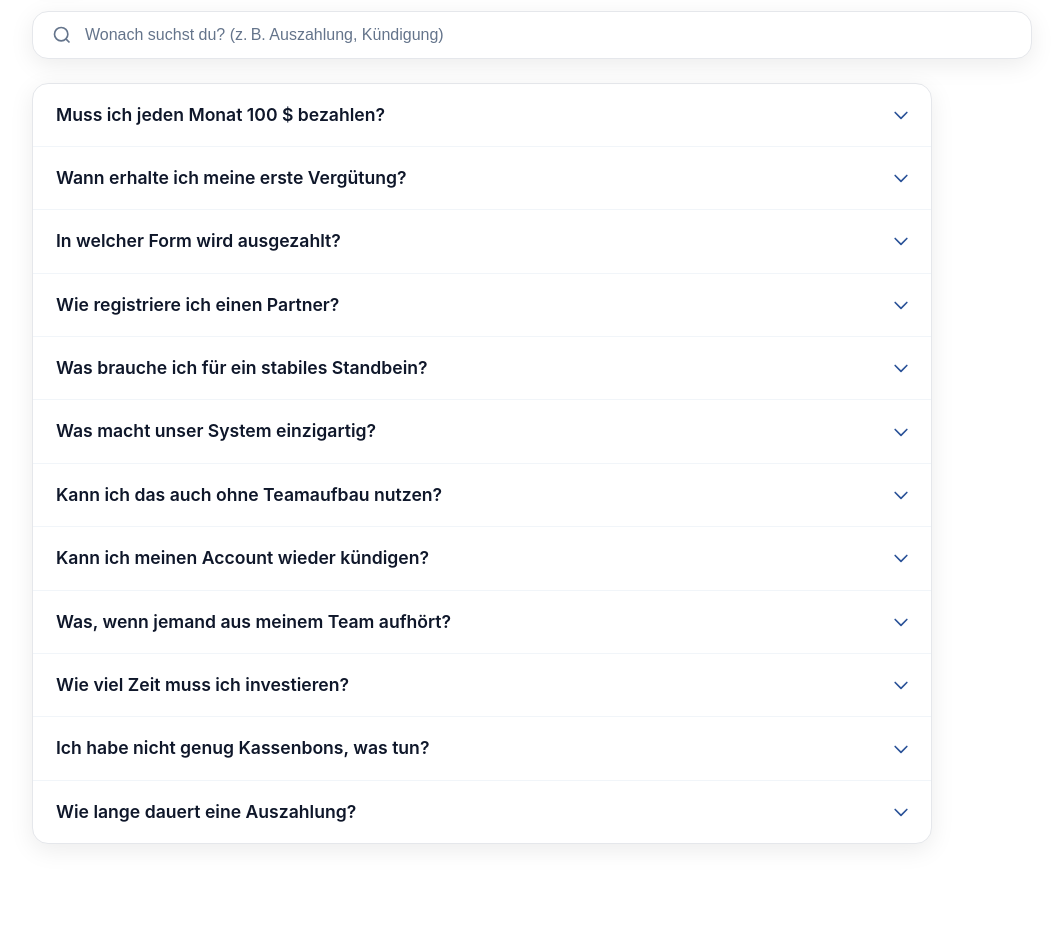
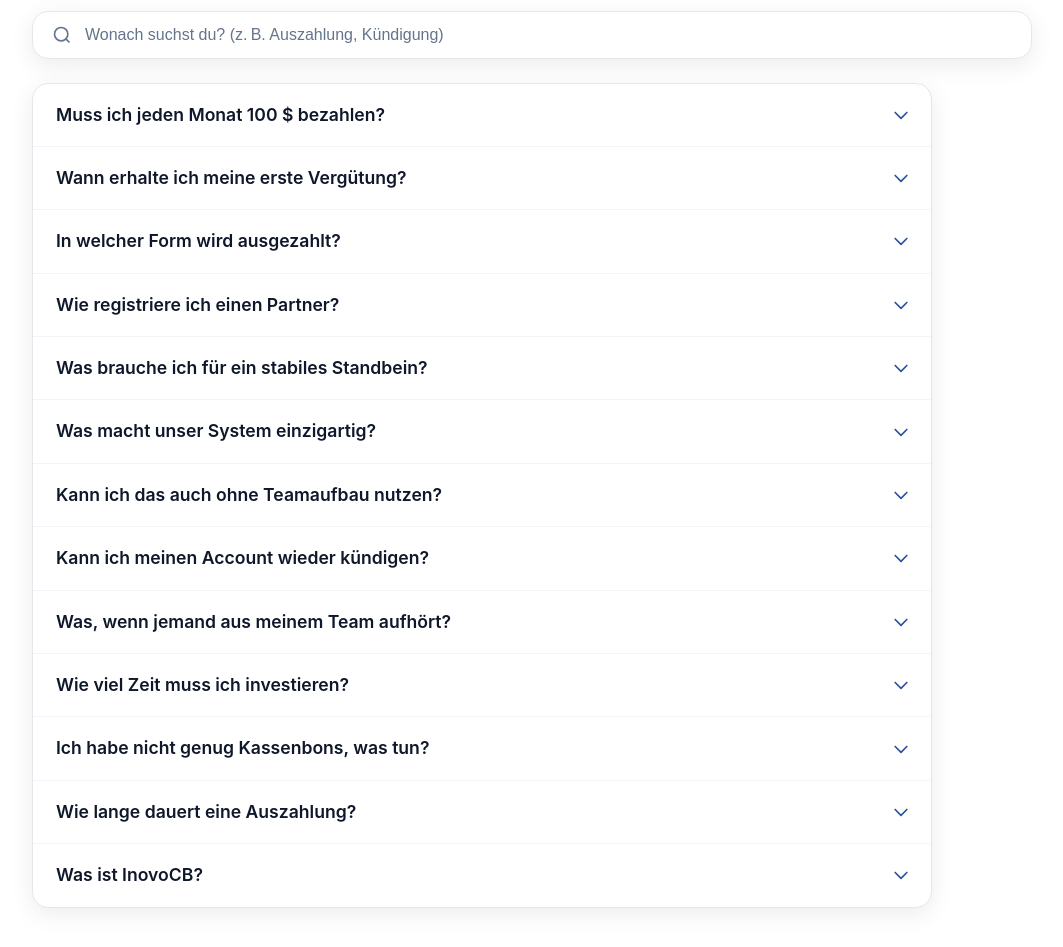
Before and after one commit to StephanSchmidt3/q-a, a plain HTML site: page index.html in a window 1280 px wide. Shown: the part 133-1080 px from the top of the page, without its empty margins (158-1221 px from the left). Before the commit the page ends 1019 px from the top, so only its background shows below. Drawn offline with Linux system fonts and the light colour scheme.

Commit message:
Update index.html

```diff
--- a/index.html
+++ b/index.html
@@ -193,6 +193,14 @@
           </summary>
           <div class="cont"><div class="ans">Aufgrund des explosionsartigen Wachstums des Unternehmens InovoCB gibt es aktuell eine Verzögerung der Auszahlung. Daran wird fokussiert, mit Hochdruck gearbeitet. Jeder bekommt seine Vergütung, das ist garantiert und kann jederzeit belegt werden.</div></div>
         </details>
+         <!-- Item 13 -->
+        <details class="item">
+          <summary class="hdr">
+            <span class="q">Was ist InovoCB?</span>
+            <svg class="chev" viewBox="0 0 24 24" fill="none" stroke="currentColor" stroke-width="2"><path stroke-linecap="round" stroke-linejoin="round" d="M19 9l-7 7-7-7"/></svg>
+          </summary>
+          <div class="cont"><div class="ans">InovoCB ist ein modernes Cashback- und Datenunternehmen, das es Nutzern ermöglicht, bei täglichen Einkäufen bis zu 20 % echtes Geld zurückzubekommen. Die Philosophie von InovoCB basiert auf Innovation, Transparenz und Gemeinschaft: Nutzer reichen ihre Kassenbons ein, deren anonyme Einkaufsdaten ausgewertet werden, und erhalten dafür regelmäßige Rückvergütungen. Die Plattform legt großen Wert auf Datensicherheit, Transparenz durch moderne Blockchain-Technologie sowie faires, langfristig vertrauenswürdiges Miteinander zwischen Mitgliedern und Unternehmen. Ziel ist, finanzielle Vorteile einfach und transparent für alle zu schaffen – ohne versteckte Kosten oder Verpflichtungen. Vertrauen, Fairness und Sicherheit stehen dabei immer im Mittelpunkt.</div></div>
+        </details>
       </div>
       <div class="empty" id="noResults" style="display:none">Keine Treffer. Versuch ein anderes Wort.</div>
     </main>
```
